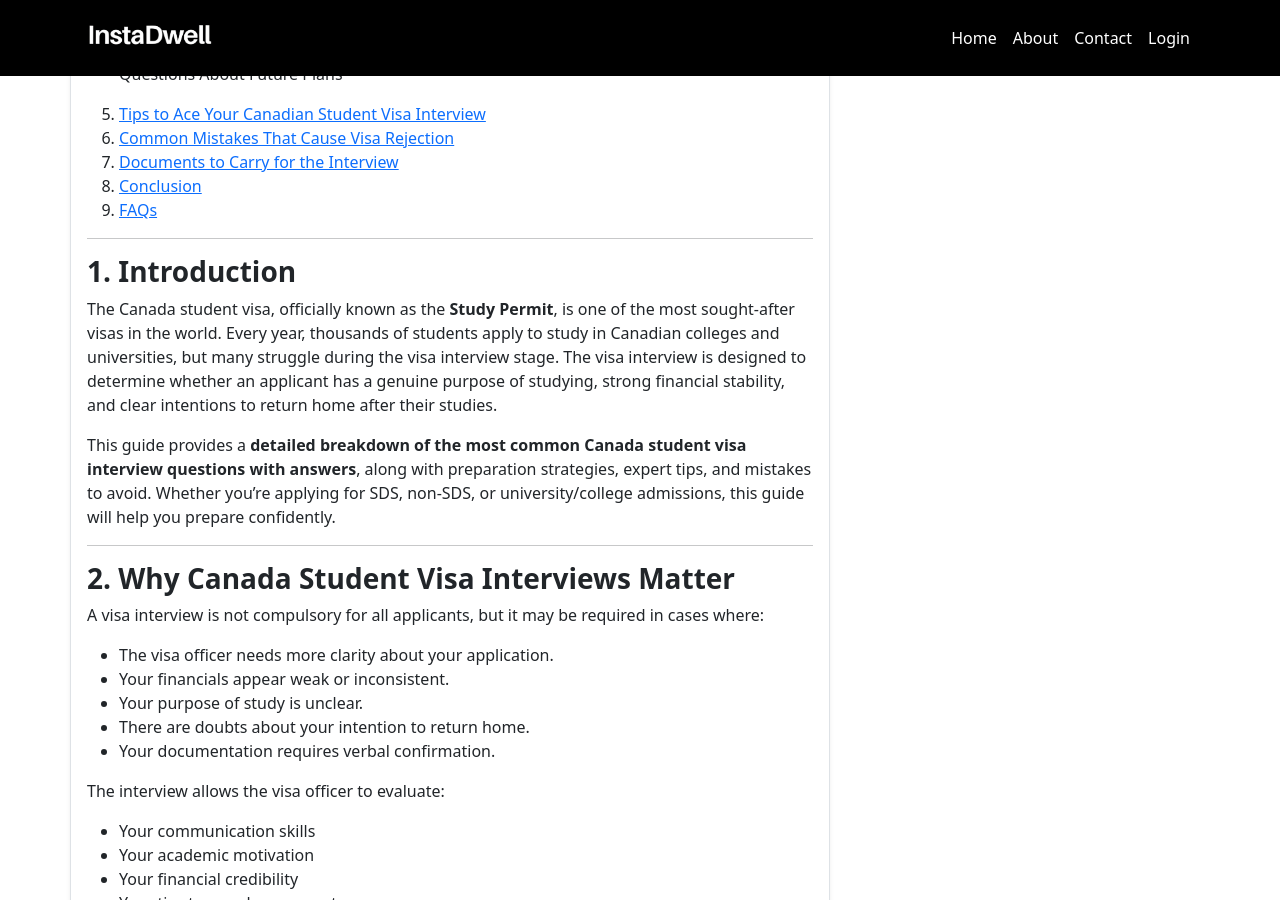
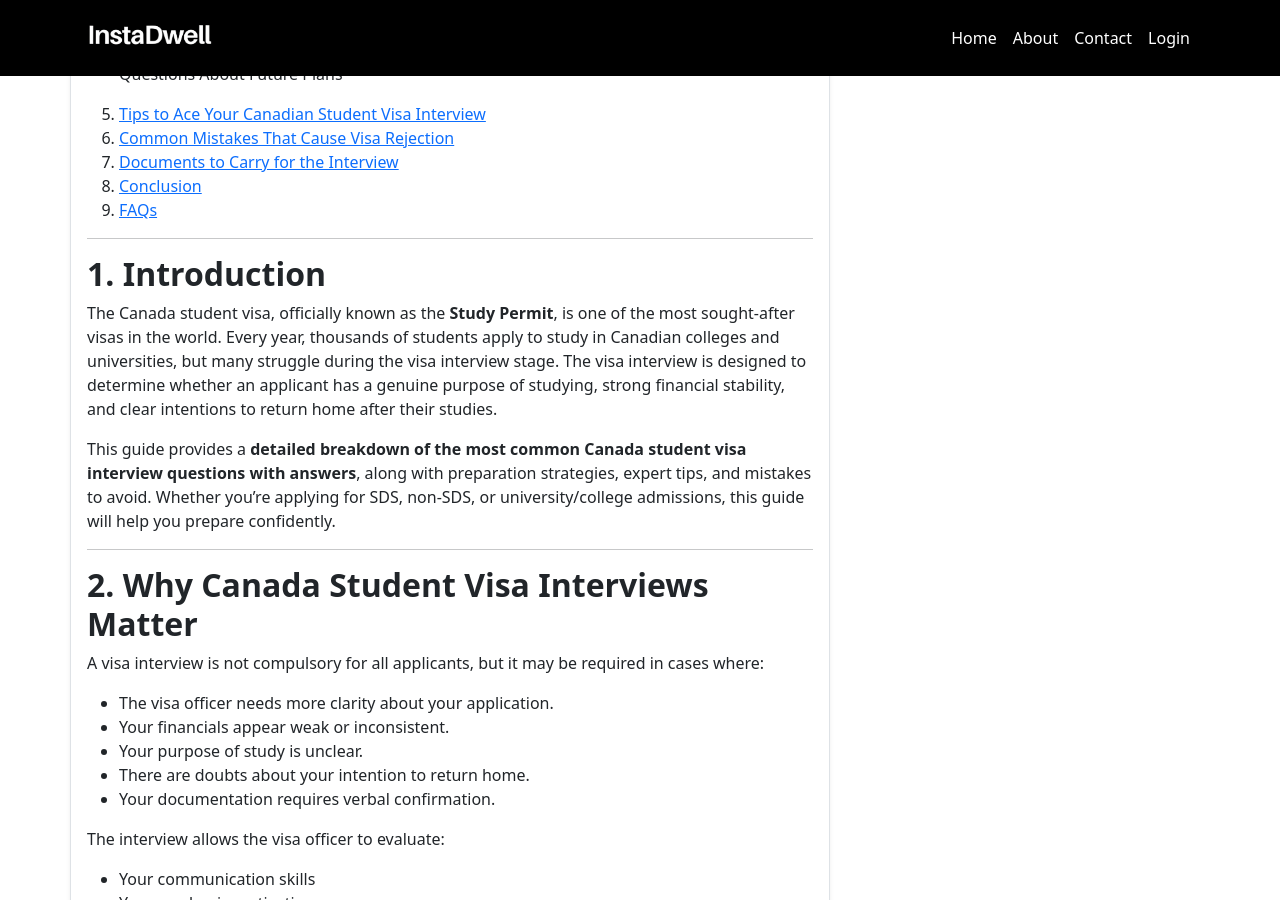
Before and after one commit to instadw/instadwell-blog, a Jekyll site: the page built from _posts/2025-11-17-common-canada-student-visa-interview-questions-with-answers.md, in a window 1280 px wide and 900 px high, scrolled down 993 px. Built offline with Jekyll 4.4.1, drawn with Linux system fonts in a browser that asks for light colours.

```diff
--- a/_posts/2025-11-17-common-canada-student-visa-interview-questions-with-answers.md
+++ b/_posts/2025-11-17-common-canada-student-visa-interview-questions-with-answers.md
@@ -38,7 +38,7 @@ date: 2025-11-17T09:14:00.000+05:30
 
 ---
 
-### **1. Introduction**
+## **1. Introduction**
 
 The Canada student visa, officially known as the **Study Permit**, is one of the most sought-after visas in the world. Every year, thousands of students apply to study in Canadian colleges and universities, but many struggle during the visa interview stage. The visa interview is designed to determine whether an applicant has a genuine purpose of studying, strong financial stability, and clear intentions to return home after their studies.
 
@@ -46,7 +46,7 @@ This guide provides a **detailed breakdown of the most common Canada student vis
 
 ---
 
-### **2. Why Canada Student Visa Interviews Matter**
+## **2. Why Canada Student Visa Interviews Matter**
 
 A visa interview is not compulsory for all applicants, but it may be required in cases where:
 
@@ -69,53 +69,53 @@ The Canadian government wants to ensure that international students entering the
 
 ---
 
-#### **3. How to Prepare for Your Visa Interview**
+## **3. How to Prepare for Your Visa Interview**
 
-##### ✔ **Review your SOP and application documents**
+### ✔ **Review your SOP and application documents**
 
 Visa officers often ask questions based on what you wrote in your Statement of Purpose (SOP), financial documents, and admission details.
 
-##### ✔ **Know your program and university thoroughly**
+### ✔ **Know your program and university thoroughly**
 
 Understand course modules, duration, tuition fees, and why you chose that particular program.
 
-##### ✔ **Practice speaking confidently**
+### ✔ **Practice speaking confidently**
 
 The interview assesses your clarity, not your accent.
 
-##### ✔ **Have a clear financial explanation**
+### ✔ **Have a clear financial explanation**
 
 Know your sponsor, their income sources, and how your education will be funded.
 
-##### ✔ **Be honest**
+### ✔ **Be honest**
 
 Visa officers immediately recognize memorized or exaggerated answers.
 
 ---
 
-### **4. Most Common Canada Student Visa Interview Questions with Answers**
+## **4. Most Common Canada Student Visa Interview Questions with Answers**
 
 Below are the **top questioned asked during Canada visa interviews**, along with **model answers** you can customize based on your situation.
 
 ---
 
-### **Questions About Your Background**
+## **Questions About Your Background**
 
-##### **Q1. Tell me about yourself.**
+### **Q1. Tell me about yourself.**
 
 **Sample Answer:**
 “I am Udaya lakshmi, from Hyderabad, India. I completed my Bachelor of Technology in Computer Science from Vardhaman College of Engineering with 82%. I am passionate about data analytics, and I want to deepen my knowledge through advanced studies in Canada. I come from a supportive family who values education and has encouraged me to pursue international exposure.”
 
 ---
 
-##### **Q2. Why do you want to study in Canada?**
+### **Q2. Why do you want to study in Canada?**
 
 **Sample Answer:**
 “Canada offers world-class education, industry-relevant programs, and a safe multicultural environment. Its universities are globally recognized, and the education system emphasizes practical learning and research. Moreover, Canada provides pathways for global careers, which aligns with my academic and professional goals.”
 
 ---
 
-##### **Q3. Have you ever traveled abroad?**
+### **Q3. Have you ever traveled abroad?**
 
 **Sample Answer:**
 “Yes/No. If yes, explain briefly where, when, and why. If no, say:
@@ -123,103 +123,103 @@ Below are the **top questioned asked during Canada visa interviews**, along with
 
 ---
 
-### **Questions About Your Study Plan**
+## **Questions About Your Study Plan**
 
-##### **Q4. Why did you choose this course?**
+### **Q4. Why did you choose this course?**
 
 **Sample Answer:**
 “The program aligns perfectly with my career goals. It offers practical modules such as Advanced Data Analytics, Machine Learning Applications, Cloud Infrastructure Management, and Software Project Development, which are not available in the same depth in my home country. This course will help me gain specialized knowledge and prepare me for roles like Data Analyst, Software Developer, and Machine Learning Engineer.”
 
 ---
 
-##### **Q5. How is this program relevant to your previous studies?**
+### **Q5. How is this program relevant to your previous studies?**
 
 **Sample Answer:**
 “My previous education in Computer Science provided me with foundational knowledge in programming, databases, and software development. This program builds on that foundation and offers advanced skills in areas like Artificial Intelligence, Data Analytics, and Cloud Computing. It is a natural progression for my academic and career path.”
 
 ---
 
-##### **Q6. Why not study this course in your home country?**
+### **Q6. Why not study this course in your home country?**
 
 **Sample Answer:**
 “The curriculum in Canada is more practical and industry-driven. In contrast, programs in my home country are mainly theoretical. Additionally, Canadian colleges maintain strong relationships with industry partners, providing better internship and research opportunities.”
 
 ---
 
-### **Questions About Your Finances**
+## **Questions About Your Finances**
 
-##### **Q7. Who is sponsoring your education?**
+### **Q7. Who is sponsoring your education?**
 
 **Sample Answer:**
 “My education is sponsored by my father. He has a stable income through his government job as a Senior Accountant, and we also have sufficient family savings to cover my tuition fees and living expenses. All financial documents, including bank statements, income proofs, and supporting financial records, are included"
 
 ---
 
-##### **Q8. How will you manage your expenses in Canada?**
+### **Q8. How will you manage your expenses in Canada?**
 
 **Sample Answer:**
 “My first-year tuition fee has already been paid. Additionally, I have a GIC account with CAD 20,635 to cover living expenses. Beyond that, my family has a stable financial background supported by savings and ongoing income.”
 
 ---
 
-##### **Q9. What is your sponsor’s annual income?**
+### **Q9. What is your sponsor’s annual income?**
 
 **Sample Answer:**
 “My sponsor earns approximately ₹12,50,000 annually from his full-time job as a Senior Accountant in a government department. This income is sufficient to fund my education without any financial strain.”
 
 ---
 
-### **Questions About Your University & Course**
+## **Questions About Your University & Course**
 
-##### **Q10. Why did you choose this university/college?**
+### **Q10. Why did you choose this university/college?**
 
 **Sample Answer:**
 “I chose this institution because it is well-ranked for my program, offers a strong curriculum, and provides excellent career support. The class sizes, faculty experience, and research facilities make it ideal for my growth.”
 
 ---
 
-##### **Q11. Do you know about the city you will be living in?**
+### **Q11. Do you know about the city you will be living in?**
 
 **Sample Answer:**
 “Yes. I researched Hyderabad, its climate, cost of living, transportation system, and student-friendly environment. The city has a diverse population and strong job market, making it suitable for international students.”
 
 ---
 
-### **Questions About Immigration Intentions**
+## **Questions About Immigration Intentions**
 
-##### **Q12. Do you plan to work in Canada?**
+### **Q12. Do you plan to work in Canada?**
 
 **Sample Answer:**
 “I understand that students are allowed to work part-time for up to 20 hours per week. I may take a part-time job to gain experience, but my primary focus is on my studies.”
 
 ---
 
-##### **Q13. Do you plan to stay permanently in Canada?**
+### **Q13. Do you plan to stay permanently in Canada?**
 
 **Sample Answer:**
 “My intention is to gain high-quality education and return to my home country where I can use my skills for better career opportunities. My family, future plans, and responsibilities are all back home.”
 
 ---
 
-### **Questions About Your Ties to Home Country**
+## **Questions About Your Ties to Home Country**
 
-##### **Q14. What guarantees that you will return home after graduation?**
+### **Q14. What guarantees that you will return home after graduation?**
 
 **Sample Answer:**
 “I have strong family connections and commitments in my home country. Additionally, there is high demand for professionals in my field, and I have clear plans to build my career here after completing my education.”
 
 ---
 
-### **Questions About Future Plans**
+## **Questions About Future Plans**
 
-##### **Q15. What are your career goals after completing your studies?**
+### **Q15. What are your career goals after completing your studies?**
 
 **Sample Answer:**
 After completing my program, I plan to return home and work in the Information Technology industry as a Software Engineer. The practical training I receive in Canada will help me secure a higher position and contribute to my long-term growth.
 
 ---
 
-### **5. Tips to Ace Your Canadian Student Visa Interview**
+## **5. Tips to Ace Your Canadian Student Visa Interview**
 
 * Be confident and calm.
 * Speak clearly and naturally, not memorized.
@@ -231,7 +231,7 @@ After completing my program, I plan to return home and work in the Information T
 
 ---
 
-### **6. Common Mistakes That Cause Visa Rejection**
+## **6. Common Mistakes That Cause Visa Rejection**
 
 * Inconsistent answers compared to SOP
 * Weak financial explanation
@@ -242,7 +242,7 @@ After completing my program, I plan to return home and work in the Information T
 
 ---
 
-### **7. Documents to Carry for the Interview**
+## **7. Documents to Carry for the Interview**
 
 * Passport
 * LOA (Letter of Acceptance)
@@ -260,7 +260,7 @@ After completing my program, I plan to return home and work in the Information T
 
 ---
 
-### **8. Conclusion**
+## **8. Conclusion**
 
 A Canada student visa interview is not something to fear—it is simply a conversation designed to verify your intent, financial capability, and clarity about your education plans. With proper preparation, honest answers, and a positive attitude, you can confidently clear the interview.
 
@@ -268,44 +268,44 @@ This guide on **common [Canada] student visa interview questions with answers**
 
 ---
 
-### **9. FAQs (10)**
+## **9. FAQs (10)**
 
-##### **1. Is the Canada student visa interview mandatory?**
+### **1. Is the Canada student visa interview mandatory?**
 
 Not always. It is only required when the visa officer needs clarification.
 
-##### **2. How long does the interview last?**
+### **2. How long does the interview last?**
 
 Typically 10–20 minutes.
 
-##### **3. What language is the interview conducted in?**
+### **3. What language is the interview conducted in?**
 
 English or French, depending on your application.
 
-##### **4. What should I avoid saying in the interview?**
+### **4. What should I avoid saying in the interview?**
 
 Avoid saying that you plan to stay permanently or work full-time.
 
-##### **5. How important is the SOP for the interview?**
+### **5. How important is the SOP for the interview?**
 
 Very important. Officers often ask questions directly from the SOP.
 
-##### **6. Can I change my course after reaching Canada?**
+### **6. Can I change my course after reaching Canada?**
 
 Some changes are allowed, but they must align with your study goals.
 
-##### **7. Should I bring original documents?**
+### **7. Should I bring original documents?**
 
 Yes, especially financial, academic, and identity documents.
 
-##### **8. Does part-time work affect my visa approval?**
+### **8. Does part-time work affect my visa approval?**
 
 No, as long as you clearly state that studies are your main priority.
 
-##### **9. How can I reduce nervousness during the interview?**
+### **9. How can I reduce nervousness during the interview?**
 
 Practice speaking out loud, know your documents well, and stay calm.
 
-##### **10. What happens if I fail the interview?**
+### **10. What happens if I fail the interview?**
 
 Your visa may be rejected, but you can reapply with improved documentation.
```
